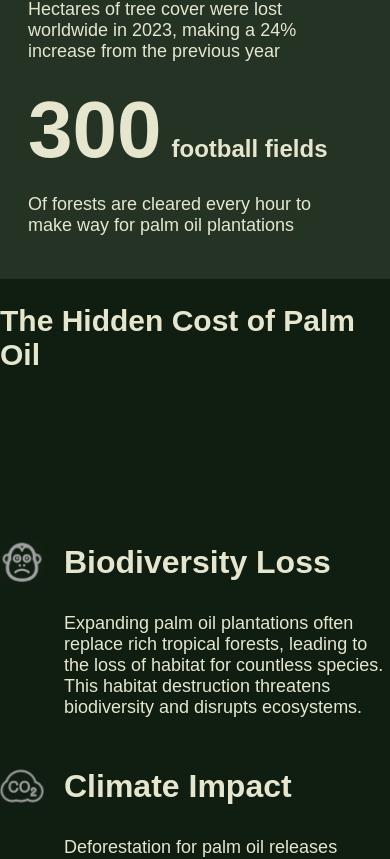
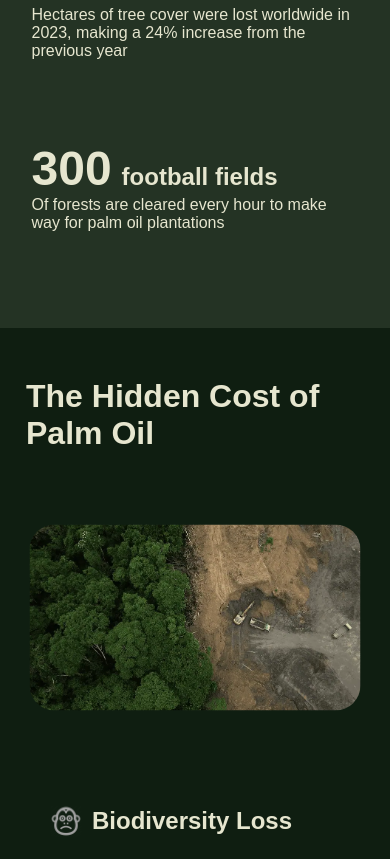
Before and after one commit to adrian52x/Green-UX, a React (Vite) app: page / in a window 390 px wide. Shown: the part 1130-1989 px from the top of the page. Built offline with nearby package versions, Linux system fonts and the light colour scheme.

Commit message:
impact section responsive

```diff
--- a/src/components/impact-display.jsx
+++ b/src/components/impact-display.jsx
@@ -17,33 +17,33 @@ export default function ImpactDisplay() {
                     {/* Right: Text */}
                     <div className="impact-content">
                         <div className="impact-content-item">
-                            <div className="impact-content-item-icon">
+                            <div className="impact-content-item-header">
                                 <img src="./src/assets/icon1-small.svg" alt="Icon" />
+                                <h3>Biodiversity Loss</h3>
                             </div>
                             <div className="impact-content-item-text">
-                                <h3>Biodiversity Loss</h3>
                                 <p>
                                     Expanding palm oil plantations often replace rich tropical forests, leading to the loss of habitat for countless species. This habitat destruction threatens biodiversity and disrupts ecosystems.
                                 </p>
                             </div>
                         </div>
                         <div className="impact-content-item">
-                            <div className="impact-content-item-icon">
+                            <div className="impact-content-item-header">
                                 <img src="./src/assets/icon2-small.svg" alt="Icon" />
+                                <h3>Climate Impact</h3>
                             </div>
                             <div className="impact-content-item-text">
-                                <h3>Climate Impact</h3>
                                 <p>
                                     Deforestation for palm oil releases significant amounts of carbon dioxide into the atmosphere, contributing to climate change. The removal of trees diminishes the planet's capacity to absorb CO₂, exacerbating global warming.
                                 </p>
                             </div>
                         </div>
                         <div className="impact-content-item">
-                            <div className="impact-content-item-icon">
+                            <div className="impact-content-item-header">
                                 <img src="./src/assets/icon3-small.svg" alt="Icon" />
+                                <h3>Soil and Water Pollution</h3>
                             </div>
                             <div className="impact-content-item-text">
-                                <h3>Soil and Water Pollution</h3>
                                 <p>
                                     Palm oil production generates substantial waste and can lead to the pollution of freshwater sources. The use of pesticides and fertilizers further contaminates soil and water, affecting both biodiversity and human communities.
                                 </p>
--- a/src/styles/impact.css
+++ b/src/styles/impact.css
@@ -29,30 +29,32 @@
     padding: 100px 0;
 }
 
-.impact-content-item {
+
+
+
+
+.impact-content-item-header {
     display: flex;
-    gap: 20px;
-    align-items: flex-start;
-
+    gap: 10px;
 }
 
-.impact-content-item-text h3{
-   color: var(--color-text-primary);
-   font-weight: 700;
-   font-size: 32px;
+.impact-content-item-header h3{
+    color: var(--color-text-primary);
+    font-weight: 700;
+    font-size: 32px;
+ }
+
+.impact-content-item-header img{
+    width: 44px;
+    height: 44px;
+    margin-top: 28px;
+    border-radius: 10%;
 }
 
 .impact-content-item-text p{
     color: var(--color-text-primary);
     font-weight: 400;
     font-size: 18px;
-}
-
-.impact-content-item-icon img{
-    width: 44px;
-    height: 44px;
-    margin-top: 28px;
-    border-radius: 10%;
 }
 
 .impact-image {
@@ -83,18 +85,72 @@
 
 @media (max-width: 500px) {
     .backtree-impact-section__1,
-    .backtree-impact-section__2,
-    .impact-image {
+    .backtree-impact-section__2 {
       display: none;
     }
 
     .impact-section {
         width: 100%;
         padding: 0;
+        margin-bottom: 70px;
+    }
+
+    .impact-subsection {
+        display: flex;
+        flex-direction: column;
+        gap: 0;
+        width: 100%;
     }
 
     .impact-title {
+        width: 338px;
         font-weight: 700;
-        font-size: 30px;
+        font-size: 32px;
+        margin: auto;
+        padding-top: 50px;
     }
+
+    .impact-image {
+        width: 186px;
+        height: 331px;
+        transform: rotate(90deg);
+        margin: auto;
+    }
+
+    .impact-image img {
+        width: 100%;
+        height: 331px;
+        border-radius: 25px;
+    }
+
+    .impact-content {
+        /* display: flex;
+        flex-direction: column;
+        justify-content: space-between;
+        padding: 100px 0; */
+        padding: 0;
+    }
+
+    .impact-content-item {
+        display: flex;
+        flex-direction: column;
+        padding: 0 50px;
+    }
+
+    .impact-content-item-header h3{
+        font-weight: 700;
+        font-size: 24px;
+     }
+
+     .impact-content-item-header img{
+        width: 32px;
+        height: 32px;
+        margin: 22px 0;
+    }
+
+    .impact-content-item-text p{
+        font-size: 16px;
+    }
+
+
 }
--- a/src/styles/stats.css
+++ b/src/styles/stats.css
@@ -47,7 +47,23 @@
     .stats-section {
         flex-direction: column;
         width: 100%;
-        height: auto;
+        height: 634px;
         padding: 0;
+        gap: 70px;
+        justify-content: center;
+    }
+
+    .stats-item {
+        width: 327px;
+        height: 120px;
+    }
+
+    .stat-number {
+        font-size: 48px;
+    }
+
+    .stat-description {
+        margin: 0;
+        font-size: 16px;
     }
 }
```
